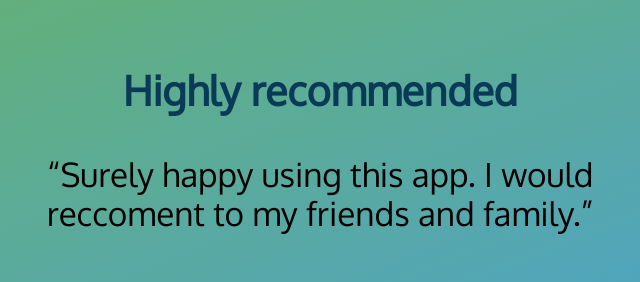
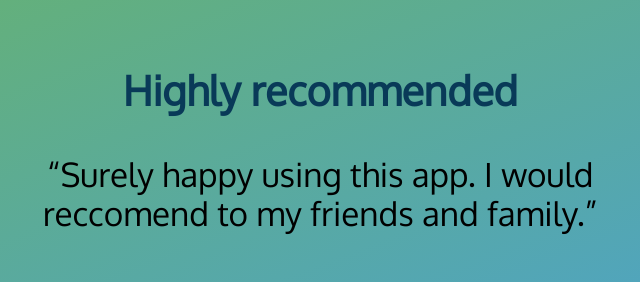
Before and after one commit to astro980/edit-project-2, a plain HTML site: page index.html in a window 1280 px wide. Shown: the part 3510-3792 px from the top of the page, 372-1012 px from the left. Drawn offline with Linux system fonts and the light colour scheme.

Commit message:
minor fix

```diff
--- a/css/style.css
+++ b/css/style.css
@@ -260,7 +260,7 @@ footer-nav li {
         color: #000;
     }
 }
-@media (min-width: 1020px) {
+@media (min-width: 1024px) {
     /* Header */
     .header__container {
         display: flex;
--- a/index.html
+++ b/index.html
@@ -128,7 +128,7 @@
                                 </div>
                                 <div class="review__tag--content2">
                                         <h3>Highly recommended</h3>
-                                        <p>&ldquo;Surely happy using this app. I would reccoment to my friends and family.&rdquo;</p>
+                                        <p>&ldquo;Surely happy using this app. I would reccomend to my friends and family.&rdquo;</p>
                                 </div>
                             </div>
                         </div>
```
